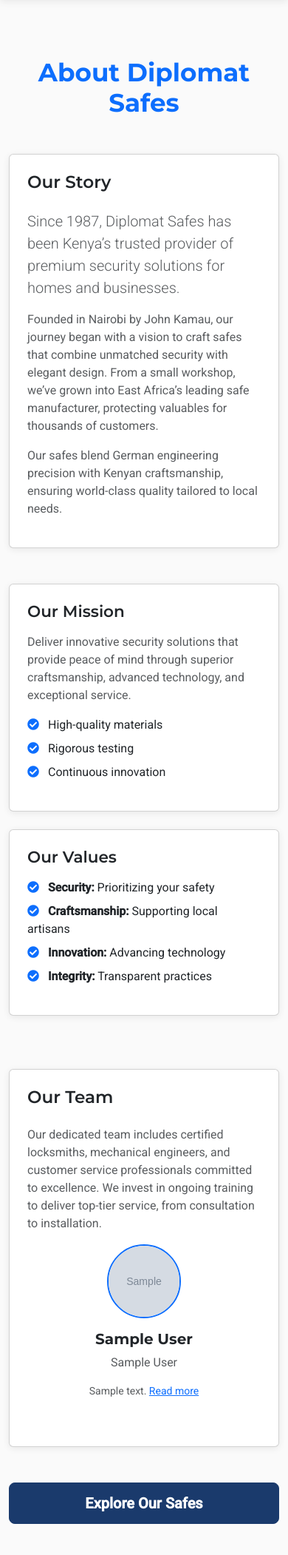
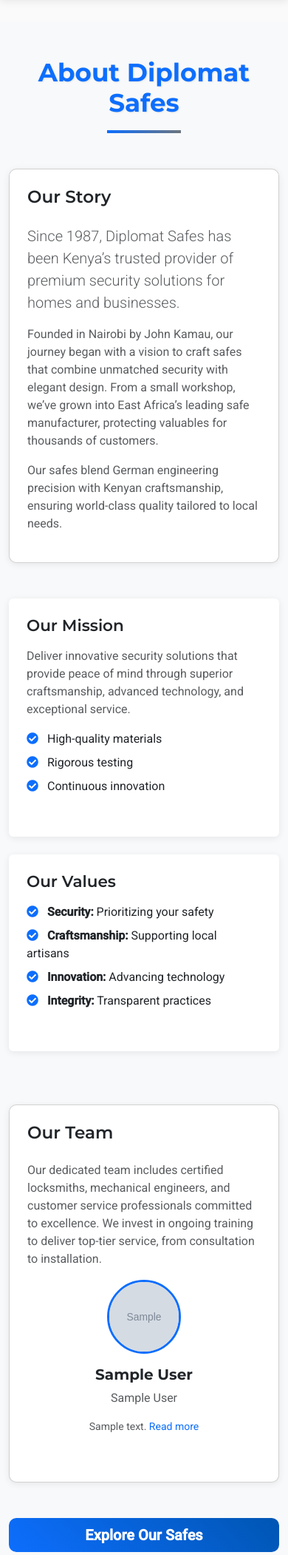
Before and after one commit to MachariaP/safes-shop, a Django app: page /about-us/ in a window 390 px wide. Shown: the part 175-2277 px from the top of the page at 74% size. Run offline with Django 5.2, Linux system fonts and the light colour scheme; tables that the repository leaves empty hold one stand-in row (values such as "Sample post"); grey boxes marked "Sample" are stand-in pictures; parts of the project's set-up code (start-up, migrations or seed data) failed here and were passed over; some libraries are stand-ins or nearby versions.

Commit message:
Improved about_us.css with modern styling, gradients, hover effects, and responsive design

```diff
--- a/static/css/about_us.css
+++ b/static/css/about_us.css
@@ -2,37 +2,122 @@
 .about-us-container {
     padding-top: 3rem;
     padding-bottom: 3rem;
+    background-color: #f8f9fa;
 }
-.border-primary {
-    border-color: #0d6efd !important;
+
+header .display-4 {
+    color: #0d6efd;
+    text-shadow: 1px 1px 2px rgba(0, 0, 0, 0.1);
 }
+
+.divider {
+    width: 100px;
+    height: 4px;
+    background: linear-gradient(90deg, #0d6efd, #6c757d);
+    margin: 1rem auto;
+}
+
+.story-section, .team-section, .cta-section {
+    border-radius: 10px;
+    overflow: hidden;
+}
+
 .mission-card, .values-card {
     transition: transform 0.3s ease, box-shadow 0.3s ease;
+    border: none;
+    background-color: #ffffff;
 }
+
 .mission-card:hover, .values-card:hover {
-    transform: translateY(-5px);
-    box-shadow: 0 8px 16px rgba(0, 0, 0, 0.15) !important;
+    transform: translateY(-10px);
+    box-shadow: 0 12px 24px rgba(0, 0, 0, 0.2);
 }
-.team-member img {
-    border: 2px solid #0d6efd;
+
+.team-grid {
+    --bs-gutter-x: 1.5rem;
+    --bs-gutter-y: 1.5rem;
+}
+
+.team-member {
+    transition: transform 0.3s ease;
+}
+
+.team-member:hover {
+    transform: scale(1.05);
+}
+
+.team-img {
+    border: 3px solid #0d6efd;
     object-fit: cover;
     width: 120px;
     height: 120px;
+    cursor: pointer;
 }
-#view-products-cta {
+
+.bio-preview .read-more {
+    color: #0d6efd;
+    text-decoration: none;
+}
+
+.bio-preview .read-more:hover {
+    text-decoration: underline;
+}
+
+.cta-button {
     font-weight: 600;
     padding: 0.75rem 2rem;
+    background: linear-gradient(45deg, #0d6efd, #0056b3);
+    border: none;
+    transition: all 0.3s ease;
 }
+
+.cta-button:hover {
+    background: linear-gradient(45deg, #0056b3, #003d80);
+    transform: translateY(-2px);
+    box-shadow: 0 4px 12px rgba(0, 104, 255, 0.3);
+}
+
+#teamModal .modal-content {
+    border-radius: 10px;
+    border: 1px solid #0d6efd;
+}
+
+#teamModal .modal-title {
+    color: #0d6efd;
+    font-weight: 600;
+}
+
+#teamModal .modal-title-subtitle {
+    font-style: italic;
+    color: #6c757d;
+}
+
+#teamModal .modal-bio {
+    color: #333;
+    line-height: 1.6;
+}
+
 @media (max-width: 576px) {
     .about-us-container {
         padding-top: 2rem;
         padding-bottom: 2rem;
     }
-    .team-member img {
+    .team-img {
         width: 100px;
         height: 100px;
     }
-    #view-products-cta {
+    .cta-button {
         width: 100%;
+        padding: 0.5rem 1rem;
+    }
+    .mission-card, .values-card {
+        margin-bottom: 1rem;
     }
 }
+
+@media (min-width: 577px) and (max-width: 768px) {
+    .team-img {
+        width: 110px;
+        height: 110px;
+    }
+}
```
